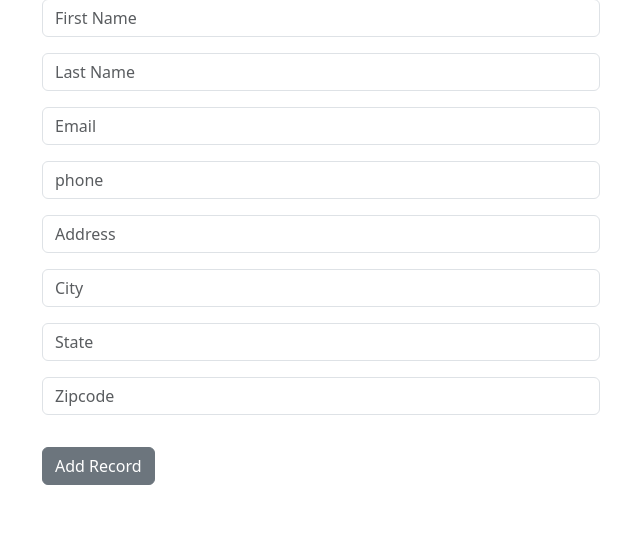
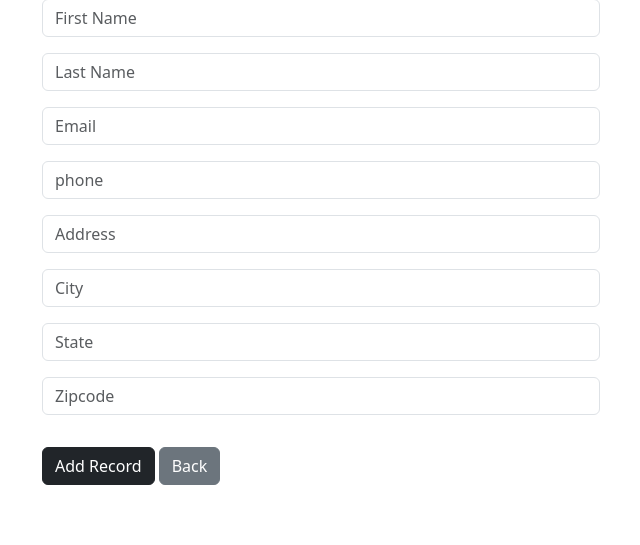
Before and after one commit to akiraafu/djangoproject1, a Django app: page /add_record in a window 1280 px wide. Shown: the part 177-722 px from the top of the page, without its empty margins (319-959 px from the left). Run offline with Django 4.2, Linux system fonts and the light colour scheme; the visitor is signed in with stand-in values (Sample User, id 1).

Commit message:
making better

```diff
--- a/website/templates/add_record.html
+++ b/website/templates/add_record.html
@@ -9,7 +9,9 @@
     <form method="POST" action="{% url 'add_record'%}" class="mt-5">
         {% csrf_token%}
         {{form.as_p}}
-           <button type="submit" class="btn btn-secondary mt-3">Add Record</button>
+           <button type="submit" class="btn btn-dark mt-3">Add Record</button>
+            <a href="{%url 'home' %}" class="btn btn-secondary mt-3">Back</a>
+
     </form>
 </div>
 
--- a/website/templates/home.html
+++ b/website/templates/home.html
@@ -24,7 +24,7 @@
                 <tbody>
                     <tr>
                         <td> <a href="{%url 'record' record.id%}">{{record.id}}</a></td>
-                        <td>{{record.first_name}} {{record.last_name}}</td>
+                        <td> <a href="{%url 'record' record.id%}">{{record.first_name}} {{record.last_name}}</a></td>
                         <td>{{record.email}}</td>
                         <td> {{record.phone}}</td>
                         <td>{{record.address}}</td>
--- a/website/templates/update_record.html
+++ b/website/templates/update_record.html
@@ -9,7 +9,9 @@
     <form method="POST" class="mt-5">
         {% csrf_token%}
         {{form.as_p}}
-           <button type="submit" class="btn btn-secondary mt-3">Update Record</button>
+           <button type="submit" class="btn btn-dark mt-3">Update Record</button>
+            <a href="{%url 'home' %}" class="btn btn-secondary mt-3">Back</a>
+
     </form>
 </div>
 
```
